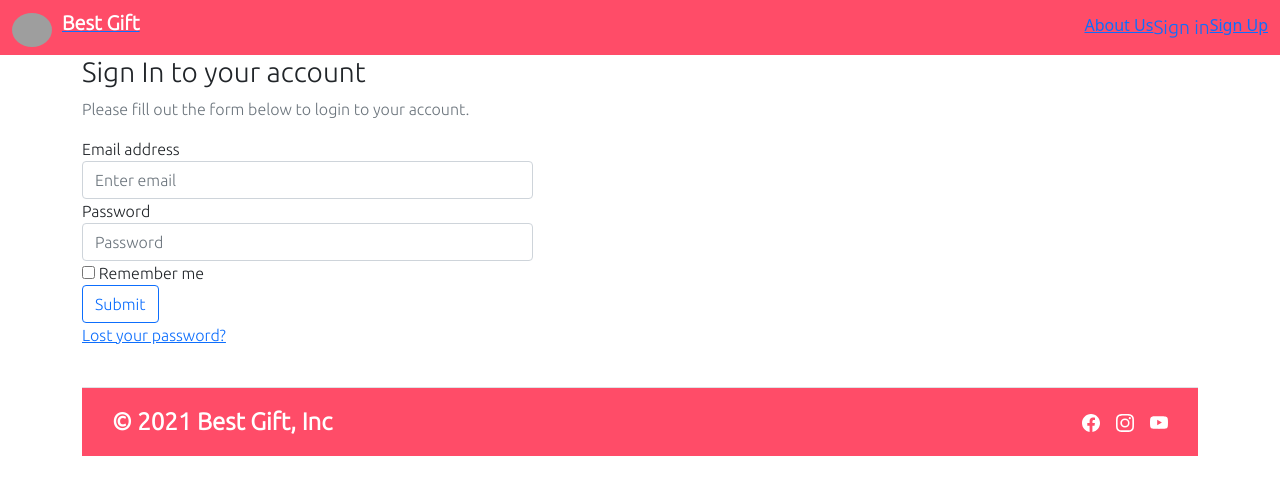
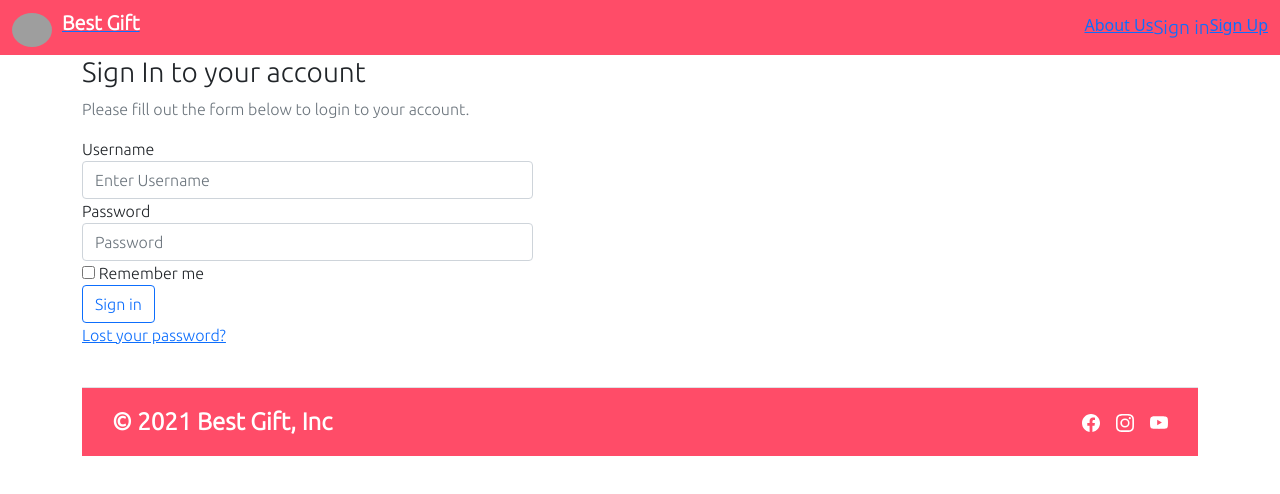
Before and after one commit to Amitdayan1/Gifts, a React (Create React App) app: page /SignIn in a window 1280 px wide. Shown: the top 494 px of the page. Built offline with nearby package versions, Linux system fonts and the light colour scheme; grey boxes are pictures that could not be loaded.

Commit message:
add sign in auto

```diff
--- a/src/SignIn.js
+++ b/src/SignIn.js
@@ -1,17 +1,21 @@
 import * as React from "react";
 import {Link} from "react-router-dom";
 import './App.css'
+import axios from "axios";
+import Cookies from "universal-cookie/lib";
 
 class SignIn extends React.Component{
     state = {
-        userName: "",
-        password: ""
+        username: "",
+        password: "",
+        showError: false,
+        token:""
 
 }
     userNameChange=(event)=> {
         let value = event.target.value;
         this.setState({
-            userName: value
+            username: value
         })
     }
         passwordChange = (event) => {
@@ -20,6 +24,35 @@ class SignIn extends React.Component{
                 password: value
             })
         }
+        logIn=()=>{
+        axios.get("http://127.0.0.1:8989/sign-in",{
+            params:{
+                username:this.state.username,
+                password:this.state.password
+            }
+        }).then((response)=>{
+            if(response.data && response.data.length>0) {
+                const cookies = new Cookies();
+                cookies.set("logged_in", "True");
+                window.location.reload();
+                axios.get("http://127.0.0.1:8989/get-token", {
+                    params: {
+                        username: this.state.username,
+                        password: this.state.password
+                    }
+                }).then((response) => {
+                    if (response.data.length > 0) {
+                        const cookies = new Cookies();
+                        cookies.set("token", response.data);
+                        window.location.reload();
+                    } })}
+            else {
+                        this.setState({
+                            showError: true
+                        })
+                    }
+                })
+            }
     render() {
         return (
             <div className="SignInAll">
@@ -36,21 +69,21 @@ class SignIn extends React.Component{
                                 <div className="form-white">
                                     <form role="form">
                                         <div className="form-group">
-                                            <label htmlFor="email">Email address</label>
-                                            <input type="email" className="form-control" id="email"
-                                                   placeholder="Enter email" />
+                                            <label> Username</label>
+                                            <input type="text" className="form-control" id="username"
+                                                   placeholder="Enter Username" value={this.state.username} onChange={this.userNameChange} />
                                         </div>
                                         <div className="form-group">
                                             <label htmlFor="password">Password</label>
                                             <input type="password" className="form-control" id="password"
-                                                   placeholder="Password" maxLength={8}/>
+                                                   placeholder="Password" maxLength={8} value={this.state.password} onChange={this.passwordChange}/>
                                         </div>
                                         <div className="checkbox">
                                             <label>
                                                 <input type="checkbox"/> Remember me
                                             </label>
                                         </div>
-                                        <button type="submit" className="btn btn-outline-primary">Submit
+                                        <button type="submit" className="btn btn-outline-primary" onClick={this.logIn}>Sign in
                                         </button>
                                     </form>
                                     <Link to={"/PasswordReset"}><p><a>Lost your password?</a></p></Link>
@@ -59,6 +92,9 @@ class SignIn extends React.Component{
                         </div>
                     </div>
                 </div>
+                {this.state.showError &&
+                <div> Wrong Password/Username Try Again</div>
+                }
             </div>
 
     )
--- a/src/SignUp.js
+++ b/src/SignUp.js
@@ -1,9 +1,82 @@
 import * as React from "react";
 import "./App.css"
+import axios from "axios";
+import Cookies from "universal-cookie";
 
 
 class SignUp extends React.Component{
-
+    state ={
+        firstName:"",
+        lastName:"",
+        username:"",
+        emailAddress:"",
+        password1:"",
+        password2:"",
+        acceptToTerm:false,
+        success:false
+    }
+    firstNameChange=(event)=>{
+        let value =event.target.value;
+        this.setState({
+            firstName:value
+        })
+    }
+    lastNameChange=(event)=>{
+        let value =event.target.value;
+        this.setState({
+            lastName:value
+        })
+    }
+    userNameChange=(event)=>{
+        let value =event.target.value;
+        this.setState({
+            username:value
+        })
+    }
+    emailChange=(event)=>{
+        let value =event.target.value;
+        this.setState({
+            emailAddress:value
+        })
+    }
+    password1Change=(event)=>{
+        let value =event.target.value;
+        this.setState({
+            password1:value
+        })
+    }
+    password2Change=(event)=>{
+        let value =event.target.value;
+        this.setState({
+            password2:value
+        })
+    }
+    acceptConfirm=(event)=>{
+        let value=event.target.value;
+        this.setState({
+            acceptToTerm:true
+        })
+    }
+    accountCreated=()=>{
+        if(this.state.password1==this.state.password2 &&this.state.acceptToTerm){
+            this.setState({
+                success:true
+            })
+        }
+        axios.get("http://127.0.0.1:8989/sign-up",{
+            params: {
+                firstName: this.state.firstName,
+                lastName: this.state.lastName,
+                username: this.state.username,
+                emailAddress: this.state.emailAddress,
+                password: this.state.password1
+            } })
+            .then((response)=>{
+            if (response.data){
+                alert("user created")}
+        }
+            )}
+c
     render() {
         return (
             <div className="SignUpAll">
@@ -18,38 +91,38 @@ class SignUp extends React.Component{
                         <form role="form">
                             <div className="form-group">
                                 <label form="name">First Name</label>
-                                <input type="text" className="form-control" id="FirstName" placeholder="First name"/>
+                                <input type="text" className="form-control" id="FirstName" placeholder="First name" value={this.state.firstName} onChange={this.firstNameChange}/>
                             </div>
                             <div className="form-group">
                                 <label form="name">Last Name</label>
-                                <input type="text" className="form-control" id="LastName" placeholder="Last name"/>
+                                <input type="text" className="form-control" id="LastName" placeholder="Last name" value={this.state.lastName} onChange={this.lastNameChange}/>
                             </div>
                             <div className="form-group">
                                 <label form="username">Username</label>
-                                <input type="text" className="form-control" id="username" placeholder="Username"/>
+                                <input type="text" className="form-control" id="username" placeholder="Username" value={this.state.username} onChange={this.userNameChange}/>
                             </div>
                             <div className="form-group">
                                 <label form="email2">Email address</label>
-                                <input type="email" className="form-control" id="email2" placeholder="Enter email"/>
+                                <input type="email" className="form-control" id="email2" placeholder="Enter email" value={this.state.emailAddress} onChange={this.emailChange}/>
                             </div>
                             <div className="form-group">
                                 <div className="row">
                                     <div className="col-sm-6">
                                         <label form="password2">Password</label>
-                                        <input type="password" className="form-control" id="password2" placeholder="Password" maxLength={8}/>
+                                        <input type="password" className="form-control" id="password" placeholder="Password" maxLength={8} value={this.state.password1} onChange={this.password1Change}/>
                                     </div>
                                     <div className="col-sm-6">
                                         <label form="password2">Repeat password</label>
-                                        <input type="password" className="form-control" id="password3" placeholder="Password" maxLength={8}/>
+                                        <input type="password" className="form-control" id="password" placeholder="Repeat Password" maxLength={8} value={this.state.password2} onChange={this.password2Change}/>
                                     </div>
                                 </div>
                             </div>
                             <div className="checkbox">
                                 <label>
-                                    <input type="checkbox"/> I agree to the <a>Terms of Service</a> and<a>Privacy Policy</a>
+                                    <input type="checkbox" value={this.state.acceptToTerm} onChange={this.acceptConfirm}/> I agree to the <a>Terms of Service</a> and<a>Privacy Policy</a>
                                 </label>
                             </div>
-                            <button type="submit" className="btn btn-outline-primary">Create an account</button>
+                            <button type="submit" className="btn btn-outline-primary" onClick={this.accountCreated}>Create an account</button>
                         </form>
                     </div>
                 </div>
```
